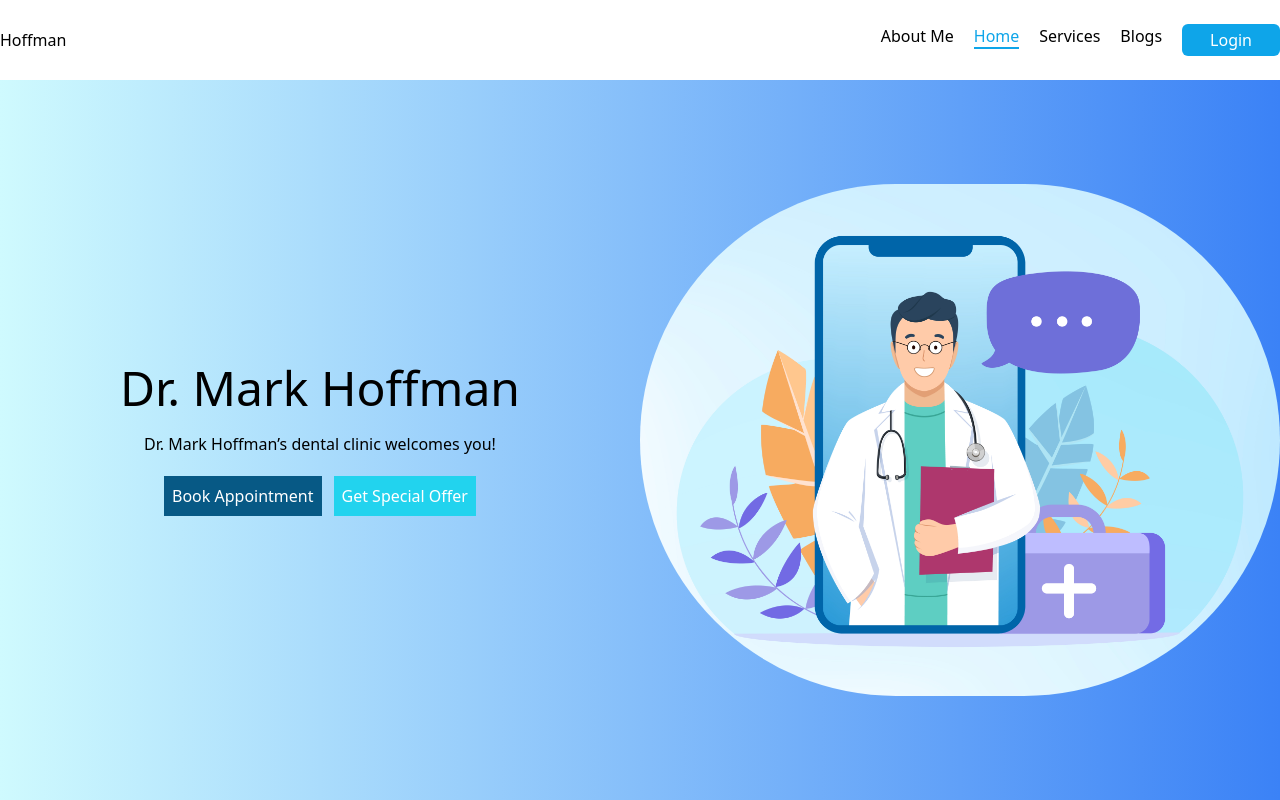
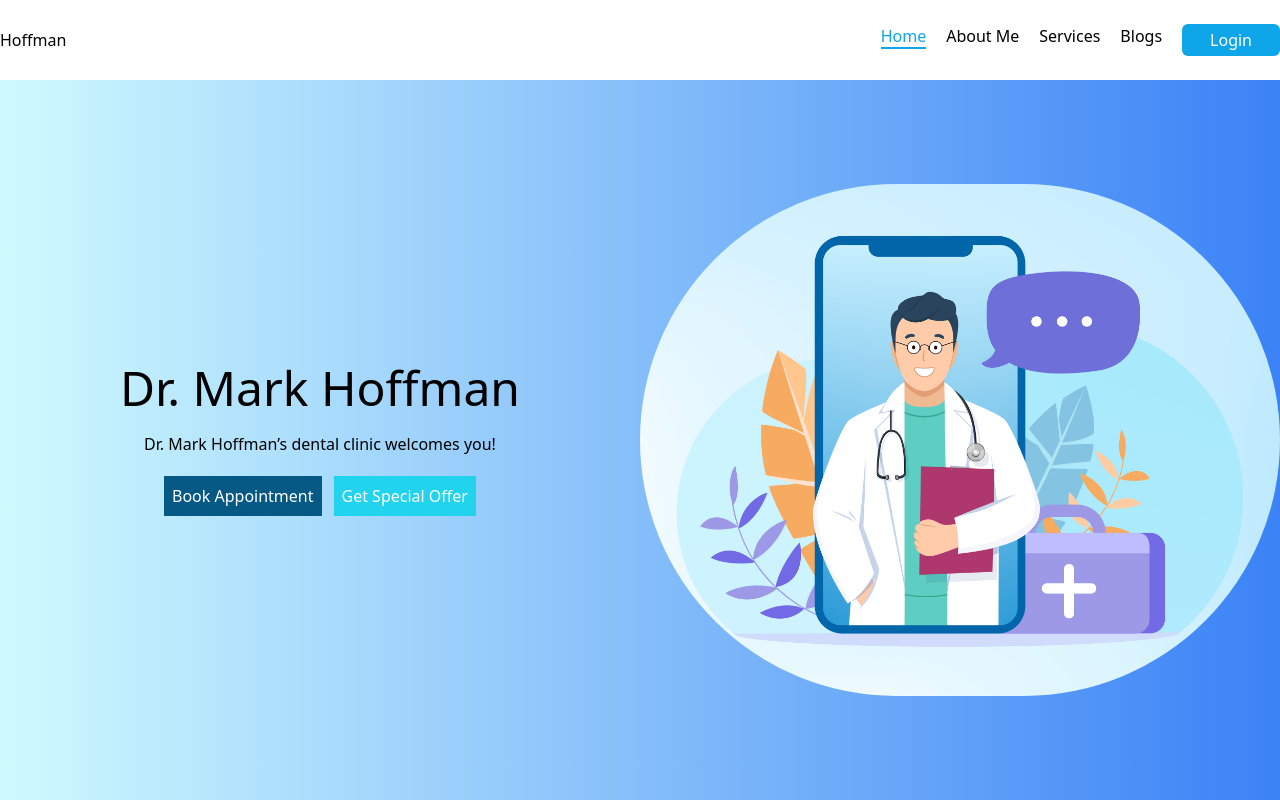
Before and after one commit to iamraihan/doctor-hoffman-independent-service, a React (Create React App) app: page / in a window 1280 px wide. Shown: the top 800 px of the page. Built offline with nearby package versions, Linux system fonts and the light colour scheme; no server answers.

Commit message:
update readme file update

```diff
--- a/src/Pages/Shared/Navbar/Navbar.js
+++ b/src/Pages/Shared/Navbar/Navbar.js
@@ -23,8 +23,9 @@ const Navbar = () => {
                     <Link to='/'>Hoffman</Link>
                 </div>
                 <div className='flex '>
+                    <CustomLink className='ml-5 pb-' to='/'>Home</CustomLink>
                     <CustomLink className='ml-5 pb-' to='/about-me'>About Me</CustomLink>
-                    <CustomLink className='ml-5 pb-' to='/'>Home</CustomLink>
+
                     <CustomLink className='ml-5 pb-' to='/services'>Services</CustomLink>
                     <CustomLink className='ml-5 pb-' to='/blogs'>Blogs</CustomLink>
                     {
```
Also changed, not shown: firebase.json (added), 2 other files (tests, documents, lock files or other folders).
